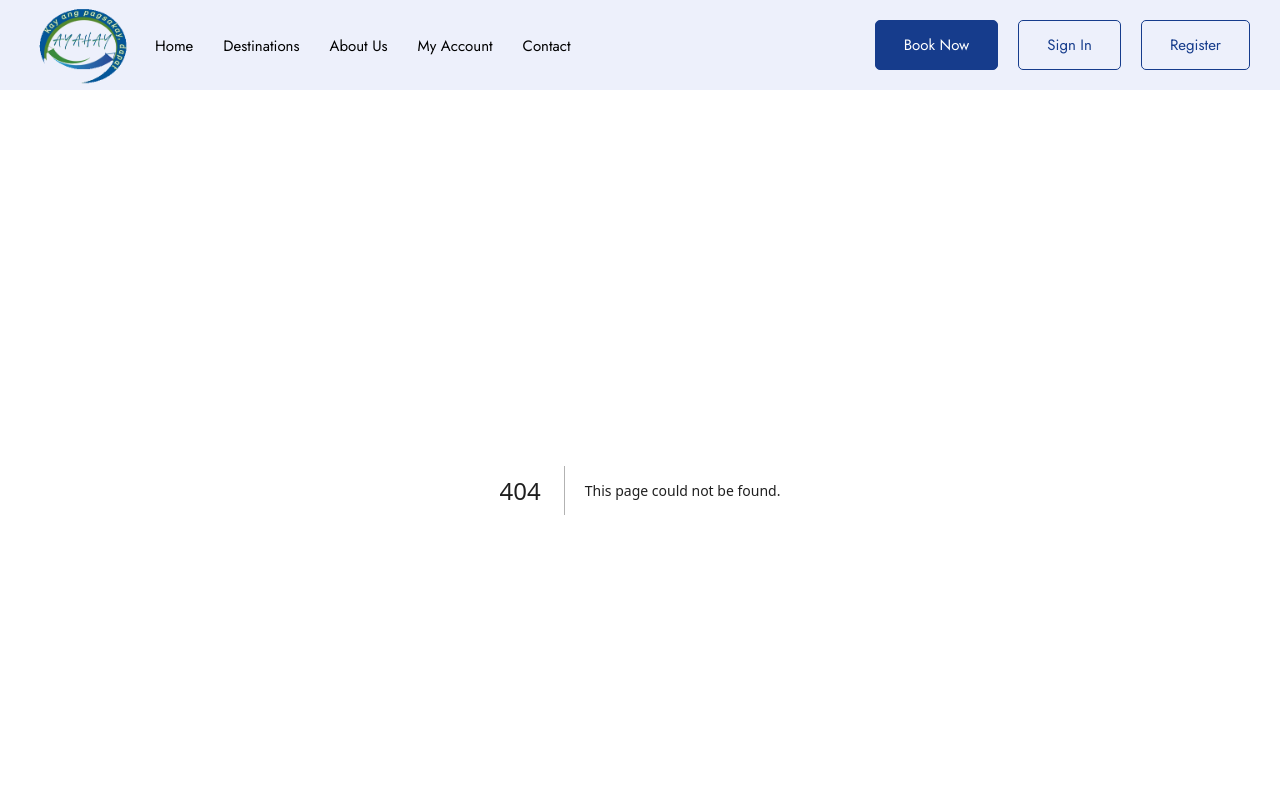
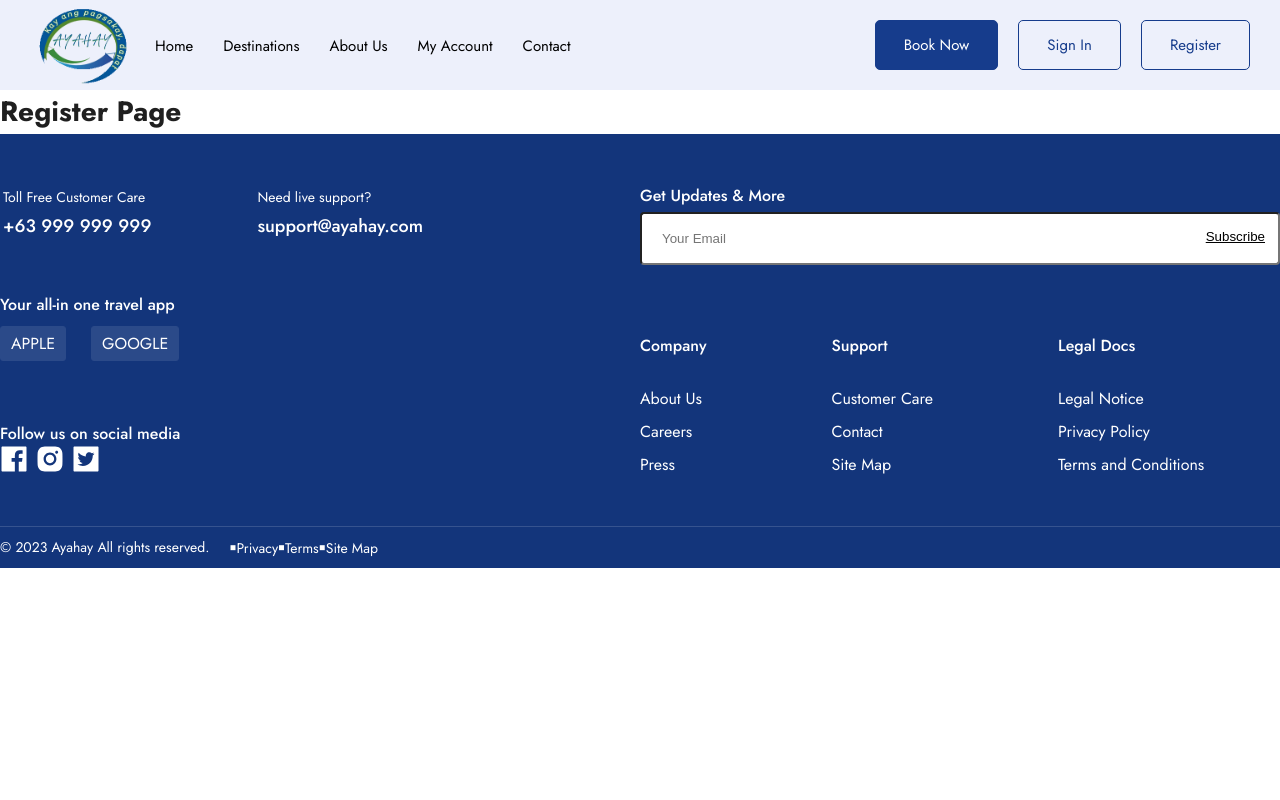
Before and after one commit to ayahayadmin/Ayahay, a Next.js app: page /auth/register in a window 1280 px wide. Before the commit this address had no page. Shown: the top 800 px of the page. Built offline with nearby package versions, Linux system fonts and the light colour scheme.

Commit message:
Auth initialization

```diff
--- /dev/null
+++ b/app/auth/register/page.tsx
@@ -0,0 +1,3 @@
+export default function Register() {
+  return <h1>Register Page</h1>;
+}
--- /dev/null
+++ b/app/auth/signIn/page.tsx
@@ -0,0 +1,3 @@
+export default function SignIn() {
+  return <h1>Sign In Page</h1>;
+}
```
